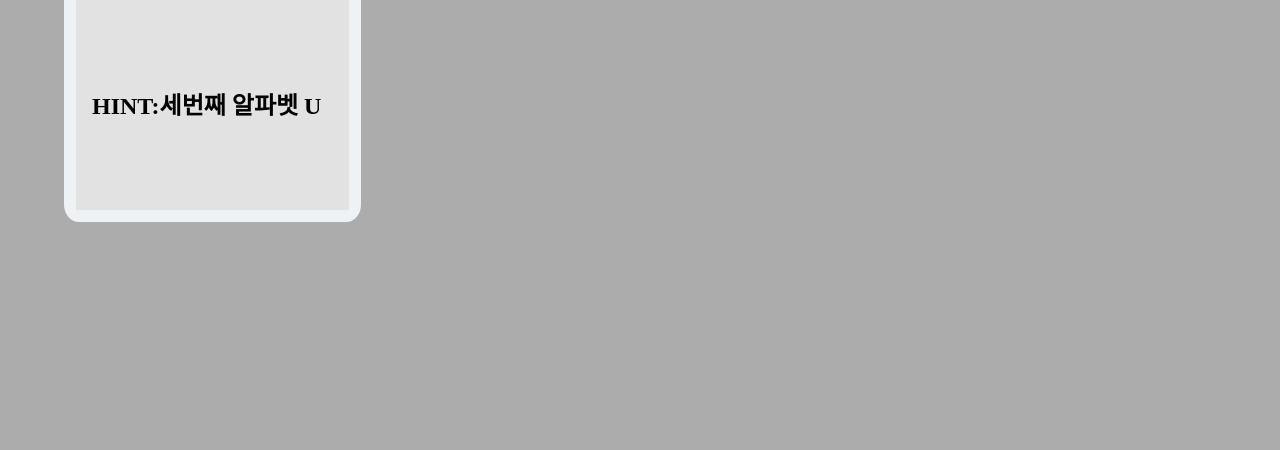
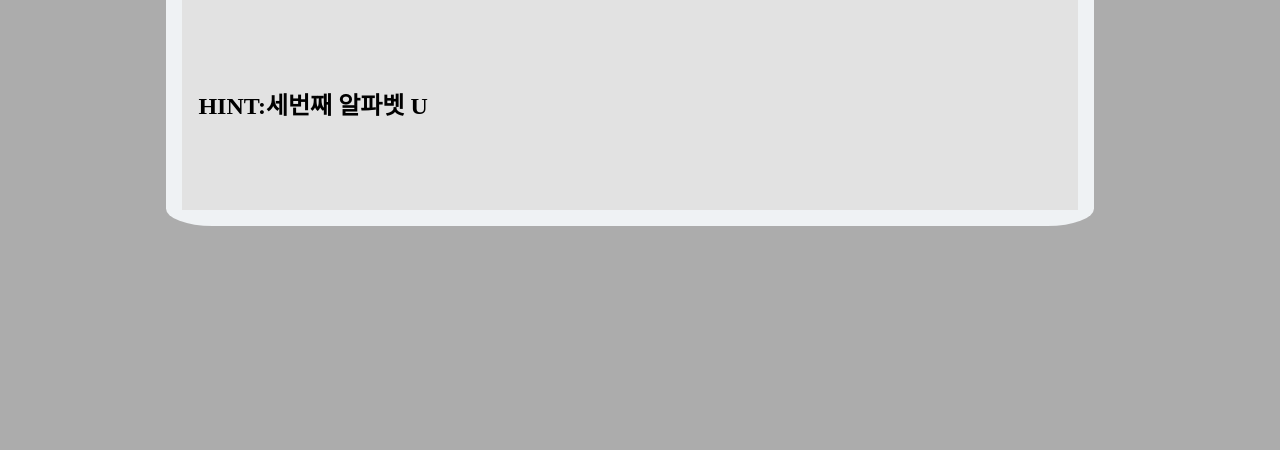
Before and after one commit to Cole1104/QR3site, a plain HTML site: page index.html in a window 1280 px wide. Shown: the part 350-800 px from the top of the page. Drawn offline with Linux system fonts and the light colour scheme.

Commit message:
커밋 내용

```diff
--- a/index.html
+++ b/index.html
@@ -7,26 +7,20 @@
     <title>Document</title>
 </head>
 <style>
-    html{
-        max-height: 100vh;
-        max-width: 100vh;
-    }
     *{
         margin: 0;
     }
     body{
         background-color: #ACACAC;
-        height: 100vh;
-        width: 100vw;
-        display: flex;
-        align-items: center;
-        text-align: center;
+
+
     }
     div{
+        width: 70vw;
         border-radius: 5%;
         background-color: #EFF2F4;
-        padding: 1.5vh;
-        margin: 10% 5% 10% 5%;
+        padding: 2vh;
+        margin: 28vh 13vw 28vh 13vw;
         height:40vh;
         display:grid;
         grid-template-rows: 1fr 2fr;
```
